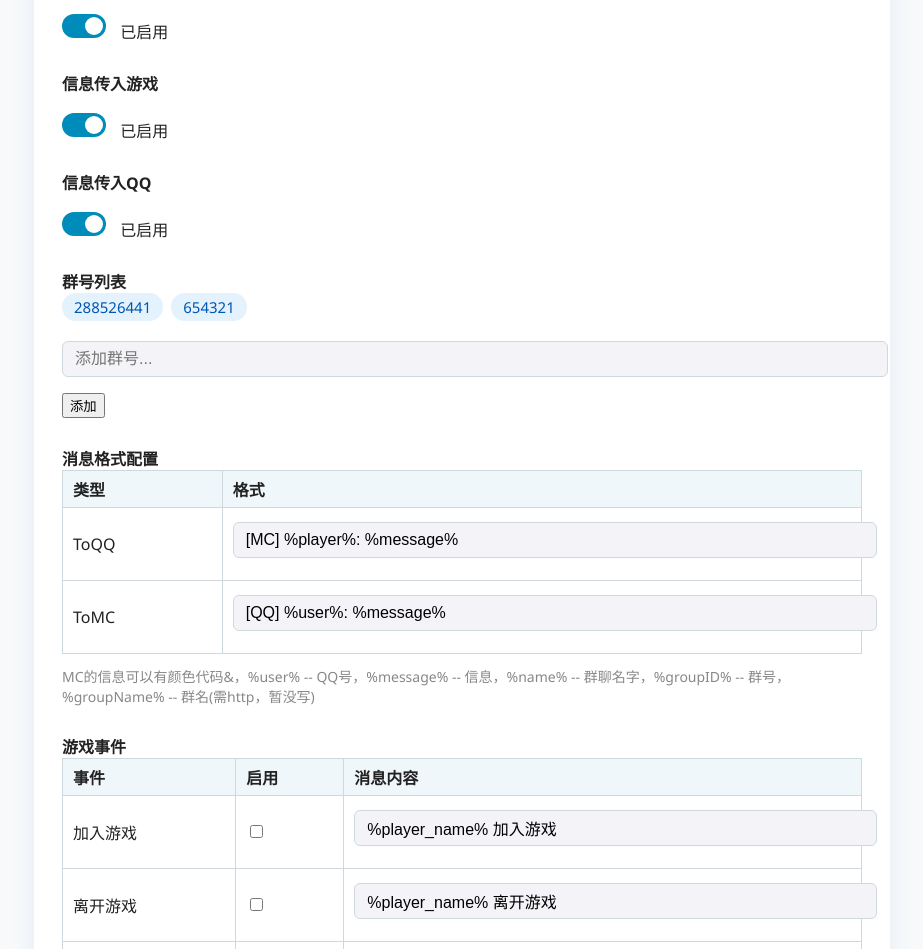
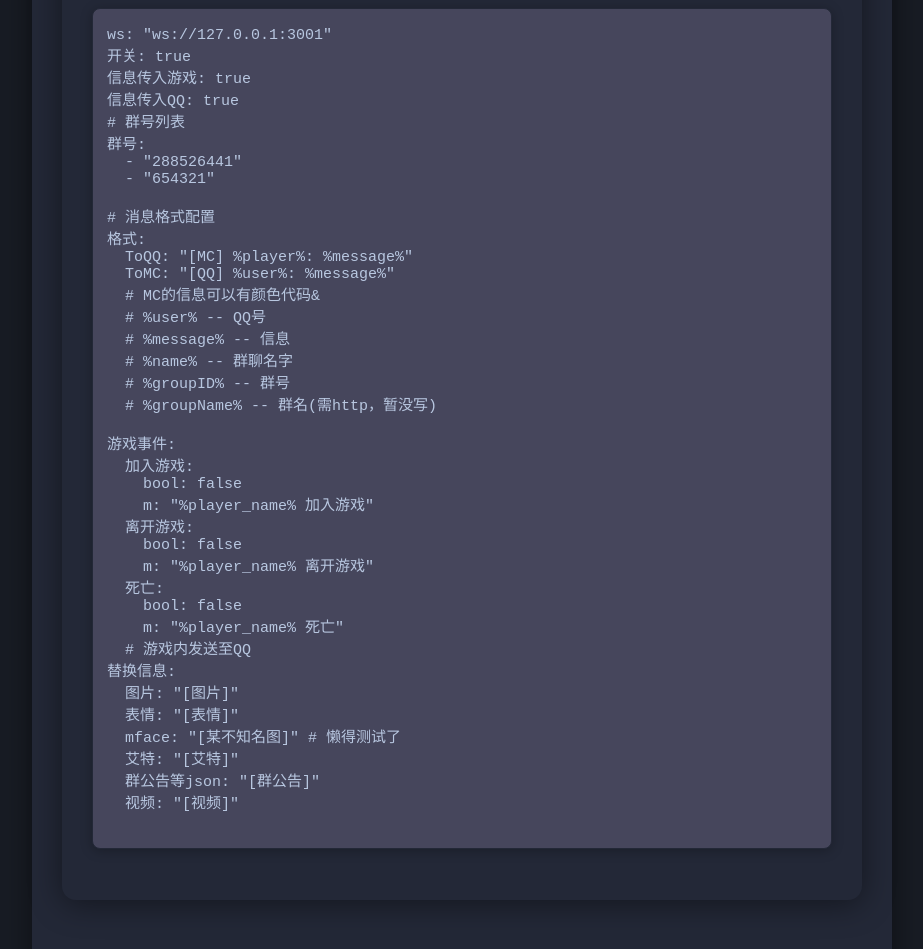
Before and after one commit to hutuyee/hutuyee.github.io, a plain HTML site: page McToQQ.html in a window 1280 px wide. Shown: the part 303-1252 px from the top of the page, without its empty margins (178-1101 px from the left). Drawn offline with Linux system fonts and the light colour scheme.

Commit message:
Add files via upload

```diff
--- a/McToQQ.html
+++ b/McToQQ.html
@@ -7,23 +7,24 @@
     <style>
         body {
             font-family: 'Segoe UI', 'PingFang SC', 'Microsoft YaHei', Tahoma, Geneva, Verdana, sans-serif;
-            background: #f7f9fb;
-            color: #222;
+            background: #181c24;
+            color: #e3e6eb;
             margin: 0;
             padding: 0;
         }
         .container {
             max-width: 800px;
             margin: 40px auto;
-            background: #fff;
-            border-radius: 12px;
-            box-shadow: 0 4px 24px rgba(0,86,179,0.08);
-            padding: 32px 28px;
+            background: #232837;
+            border-radius: 14px;
+            box-shadow: 0 4px 32px rgba(0,0,0,0.45);
+            padding: 36px 30px;
         }
         h1 {
-            color: #0056b3;
+            color: #6cb6ff;
             text-align: center;
             margin-bottom: 24px;
+            letter-spacing: 2px;
         }
         label {
             font-weight: bold;
@@ -124,91 +125,24 @@
             background: #f0f7fa;
         }
         pre {
-            background: #f4f4f8;
+            background: #181c24;
             border-radius: 8px;
             padding: 18px 14px;
             font-size: 15px;
             overflow-x: auto;
+            color: #b8c7e0;
+            border: 1px solid #232837;
+            box-shadow: 0 2px 12px rgba(0,0,0,0.25);
         }
     </style>
 </head>
 <body>
     <div class="container">
         <h1>McToQQ 插件配置</h1>
-        <form>
-            <div class="section">
-                <label for="ws">WebSocket 地址</label>
-                <input type="text" id="ws" value="ws://180.188.21.55:3001">
-            </div>
-            <div class="section">
-                <label>开关</label>
-                <label class="switch">
-                    <input type="checkbox" id="enable" checked>
-                    <span class="slider"></span>
-                </label>
-                <span id="enable-label">已启用</span>
-            </div>
-            <div class="section">
-                <label>信息传入游戏</label>
-                <label class="switch">
-                    <input type="checkbox" id="toGame" checked>
-                    <span class="slider"></span>
-                </label>
-                <span id="toGame-label">已启用</span>
-            </div>
-            <div class="section">
-                <label>信息传入QQ</label>
-                <label class="switch">
-                    <input type="checkbox" id="toQQ" checked>
-                    <span class="slider"></span>
-                </label>
-                <span id="toQQ-label">已启用</span>
-            </div>
-            <div class="section">
-                <label>群号列表</label>
-                <div class="group-list" id="group-list">
-                    <span class="group-item">288526441</span>
-                    <span class="group-item">654321</span>
-                </div>
-                <input type="text" id="group-input" placeholder="添加群号...">
-                <button type="button" onclick="addGroup()">添加</button>
-            </div>
-            <div class="section">
-                <label>消息格式配置</label>
-                <table class="format-table">
-                    <tr><th>类型</th><th>格式</th></tr>
-                    <tr><td>ToQQ</td><td><input type="text" id="formatToQQ" value="[MC] %player%: %message%"></td></tr>
-                    <tr><td>ToMC</td><td><input type="text" id="formatToMC" value="[QQ] %user%: %message%"></td></tr>
-                </table>
-                <div class="desc">MC的信息可以有颜色代码&，%user% -- QQ号，%message% -- 信息，%name% -- 群聊名字，%groupID% -- 群号，%groupName% -- 群名(需http，暂没写)</div>
-            </div>
-            <div class="section">
-                <label>游戏事件</label>
-                <table class="format-table">
-                    <tr><th>事件</th><th>启用</th><th>消息内容</th></tr>
-                    <tr><td>加入游戏</td><td><input type="checkbox" id="joinGame"></td><td><input type="text" id="joinMsg" value="%player_name% 加入游戏"></td></tr>
-                    <tr><td>离开游戏</td><td><input type="checkbox" id="leaveGame"></td><td><input type="text" id="leaveMsg" value="%player_name% 离开游戏"></td></tr>
-                    <tr><td>死亡</td><td><input type="checkbox" id="deathGame"></td><td><input type="text" id="deathMsg" value="%player_name% 死亡"></td></tr>
-                </table>
-            </div>
-            <div class="section">
-                <label>替换信息</label>
-                <table class="format-table">
-                    <tr><th>类型</th><th>内容</th></tr>
-                    <tr><td>图片</td><td><input type="text" id="replaceImg" value="[图片]"></td></tr>
-                    <tr><td>表情</td><td><input type="text" id="replaceFace" value="[表情]"></td></tr>
-                    <tr><td>mface</td><td><input type="text" id="replaceMface" value="[某不知名图]"></td></tr>
-                    <tr><td>艾特</td><td><input type="text" id="replaceAt" value="[艾特]"></td></tr>
-                    <tr><td>群公告等json</td><td><input type="text" id="replaceJson" value="[群公告]"></td></tr>
-                    <tr><td>视频</td><td><input type="text" id="replaceVideo" value="[视频]"></td></tr>
-                </table>
-            </div>
-            <button class="save-btn" type="button">保存配置</button>
-        </form>
-    </div>
+
     <div class="container">
         <h1>McToQQ 插件配置代码</h1>
-        <pre style="background:#f4f4f8;border-radius:8px;padding:18px 14px;font-size:15px;overflow-x:auto;">
+        <pre style="background:#46465c;border-radius:8px;padding:18px 14px;font-size:15px;overflow-x:auto;">
 ws: "ws://127.0.0.1:3001"
 开关: true
 信息传入游戏: true
```
